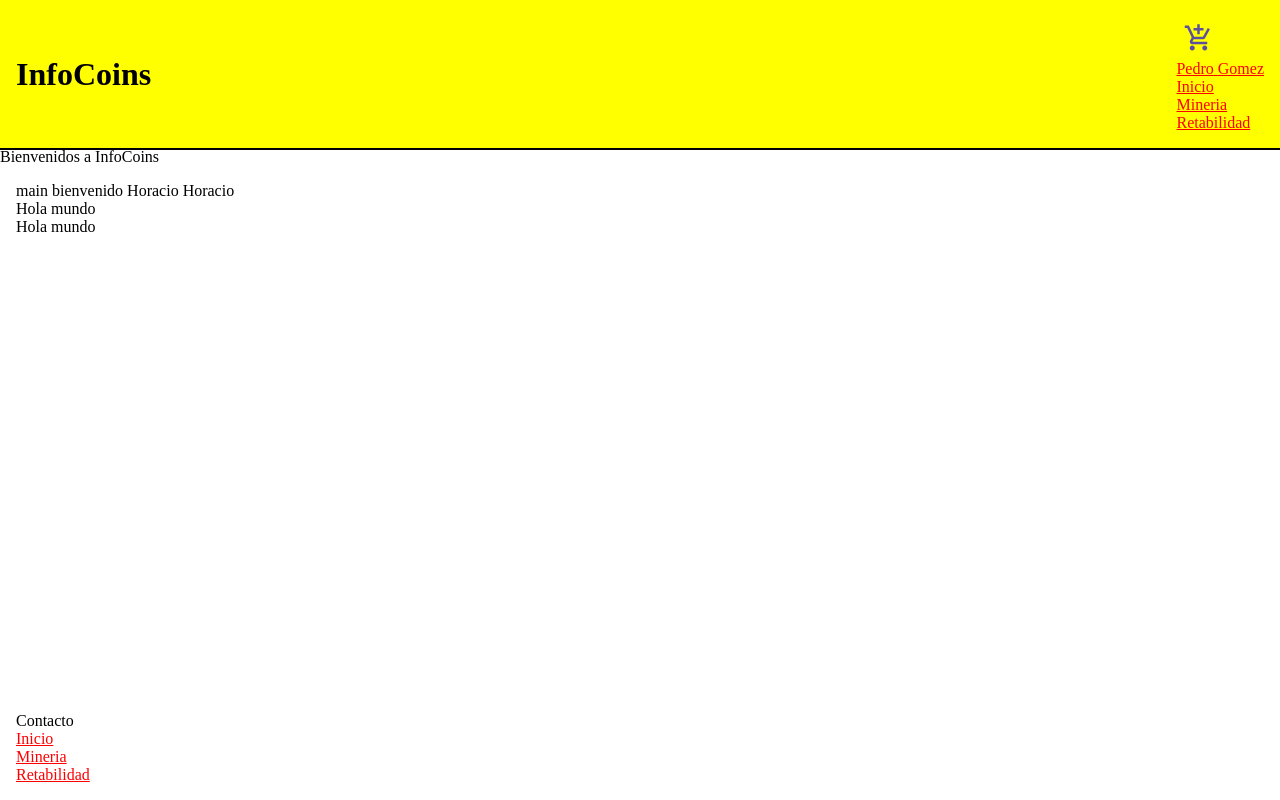
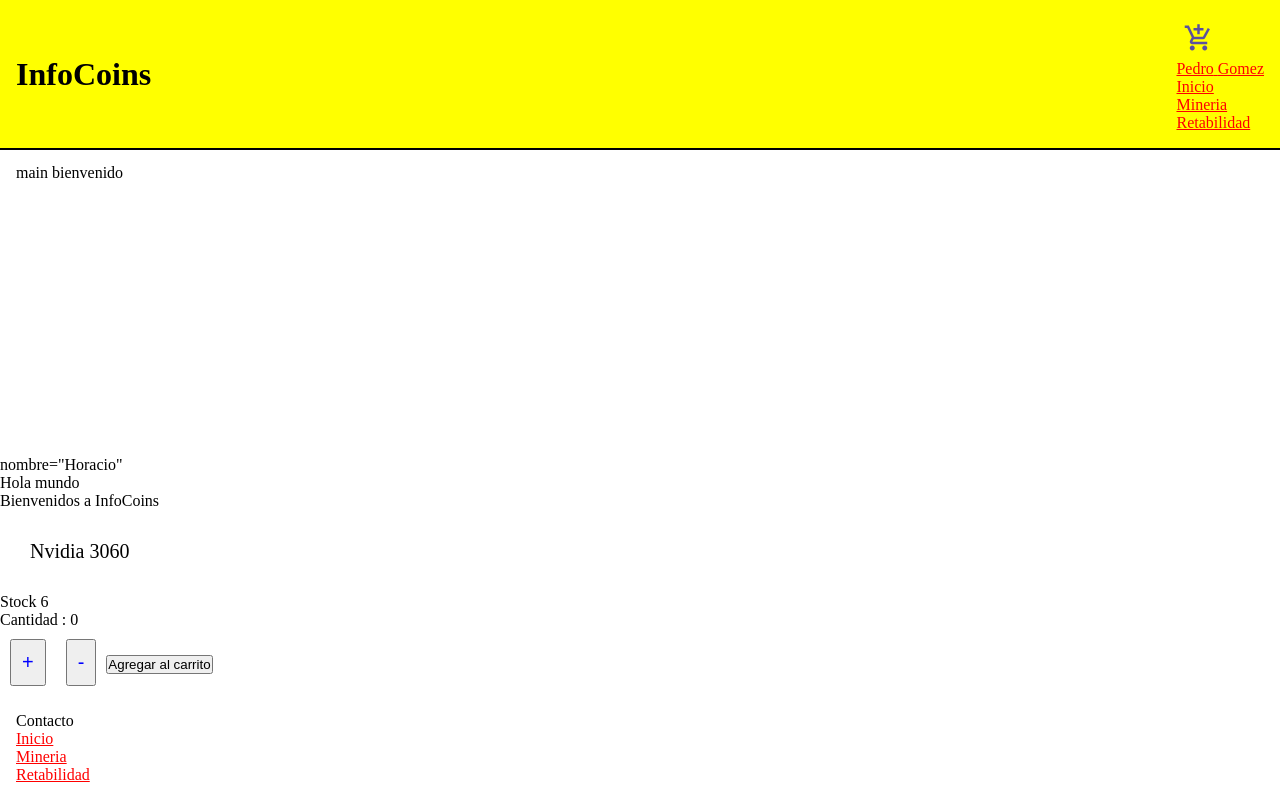
Before and after one commit to abated/infocoins-darioabate, a React (Create React App) app: page / in a window 1280 px wide. Built offline with nearby package versions, Linux system fonts and the light colour scheme.

Commit message:
Entrega contador boton

```diff
--- a/src/App.js
+++ b/src/App.js
@@ -7,12 +7,10 @@ import ItemListContainer from "./components/ItemListContainer"
 const App = () => {
     return <>
     <Header/>
-    <ItemListContainer greeting="Bienvenidos a InfoCoins"/>
-    <Main nombre="Horacio">
+    <Main/> nombre="Horacio"
       <p>Hola mundo</p>
-    </Main>
+      <ItemListContainer greeting="Bienvenidos a InfoCoins"/>
     <Footer/>
     </>
   }
-
   export default App
--- /dev/null
+++ b/src/components/ItemCount.js
@@ -0,0 +1,48 @@
+import { useState } from "react"
+const ItemCount = ({initial,stock,onAdd}) => {
+
+
+    const [contador,setContador] = useState(initial)
+
+
+    // const resultado2 = useState(5)
+    // const stock = resultado2[0]
+    // const setStock = resultado2[1]
+
+
+    // const resultado = useState(1)
+    // const contador = resultado[0]
+    // const setContador = resultado[1]
+
+    const aumentarContador = () =>{
+        if(contador < stock){
+        setContador(contador + 1)
+         // setStock(stock - 1)
+    }
+    }
+
+    const disminuirContador = () =>{
+        setContador(contador - 1)
+        // setStock(stock + 1)
+    }
+const agregarCarrito = () => {
+    onAdd(contador)
+    console.log(contador)
+}
+
+  return (
+
+    <div>
+        <p className="producto">Nvidia 3060</p>
+        <p>Stock {stock}</p>
+        <p>Cantidad : {contador}</p>
+<button onClick={aumentarContador} className="botonEstilo">+</button>
+<button onClick={disminuirContador} className="botonEstilo">-</button>
+<button onClick={agregarCarrito}>Agregar al carrito</button>
+
+
+    </div>
+  )
+}
+
+export default ItemCount
--- a/src/components/ItemListContainer.js
+++ b/src/components/ItemListContainer.js
@@ -1,9 +1,15 @@
+import ItemCount from "./ItemCount"
+
 const ItemListContainer = ({greeting}) => {
+  const onAdd = () =>{
+
+  }
   return (
 
     <div>
       <p> {greeting}</p>
 
+     <ItemCount stock={6} initial={0} onAdd={onAdd}/>
       </div>
   )
 }
--- a/src/estilos.css
+++ b/src/estilos.css
@@ -1 +1 @@
-*{padding:0;margin:0;-webkit-box-sizing:border-box;box-sizing:border-box}html,body,#root{height:100vh}#root{display:-webkit-box;display:-ms-flexbox;display:flex;-webkit-box-orient:vertical;-webkit-box-direction:normal;-ms-flex-direction:column;flex-direction:column}#root>main{-webkit-box-flex:1;-ms-flex-positive:1;flex-grow:1}#root>main,#root>header,#root>footer{padding:1rem}#root>header{background-color:yellow;display:-webkit-box;display:-ms-flexbox;display:flex;-webkit-box-pack:justify;-ms-flex-pack:justify;justify-content:space-between;-webkit-box-align:center;-ms-flex-align:center;align-items:center;-webkit-box-shadow:0 2px;box-shadow:0 2px}.nav{display:-webkit-box;display:-ms-flexbox;display:flex}.nav__list{list-style:none;-webkit-box-orient:vertical;-webkit-box-direction:normal;-ms-flex-direction:column;flex-direction:column}.nav__list--link{color:red}
+*{padding:0;margin:0;-webkit-box-sizing:border-box;box-sizing:border-box}html,body,#root{height:100vh}#root{display:-webkit-box;display:-ms-flexbox;display:flex;-webkit-box-orient:vertical;-webkit-box-direction:normal;-ms-flex-direction:column;flex-direction:column}#root>main{-webkit-box-flex:1;-ms-flex-positive:1;flex-grow:1}#root>main,#root>header,#root>footer{padding:1rem}#root>header{background-color:yellow;display:-webkit-box;display:-ms-flexbox;display:flex;-webkit-box-pack:justify;-ms-flex-pack:justify;justify-content:space-between;-webkit-box-align:center;-ms-flex-align:center;align-items:center;-webkit-box-shadow:0 2px;box-shadow:0 2px}.nav{display:-webkit-box;display:-ms-flexbox;display:flex}.nav__list{list-style:none;-webkit-box-orient:vertical;-webkit-box-direction:normal;-ms-flex-direction:column;flex-direction:column}.nav__list--link{color:red}.carrito{color:#5a509f;padding:5px;margin:2px;font-size:30px}.botonEstilo{color:blue;font-size:20px;padding:10px;margin:10px}.producto{font-size:20px;padding:30px}
--- a/src/estilos.scss
+++ b/src/estilos.scss
@@ -51,3 +51,15 @@ html, body, #root {
     margin: 2px;
     font-size: 30px;
 }
+
+
+.botonEstilo {
+    color: blue;
+    font-size: 20px;
+    padding: 10px;
+    margin: 10px;
+}
+.producto {
+    font-size: 20px;
+    padding: 30px;
+}
```
